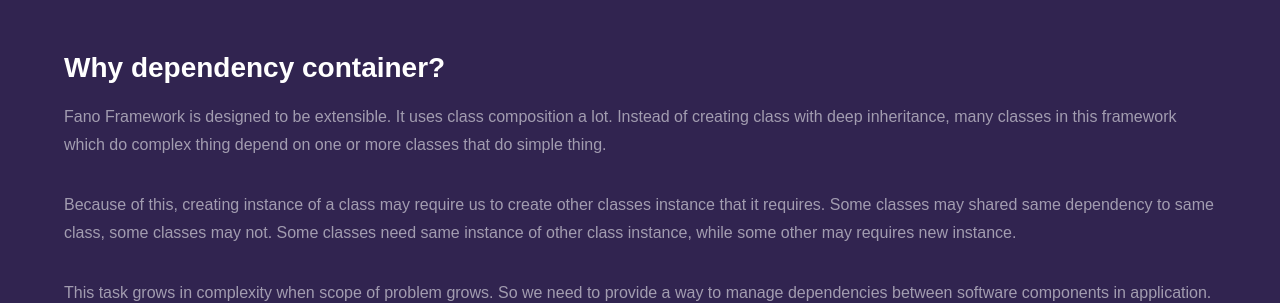
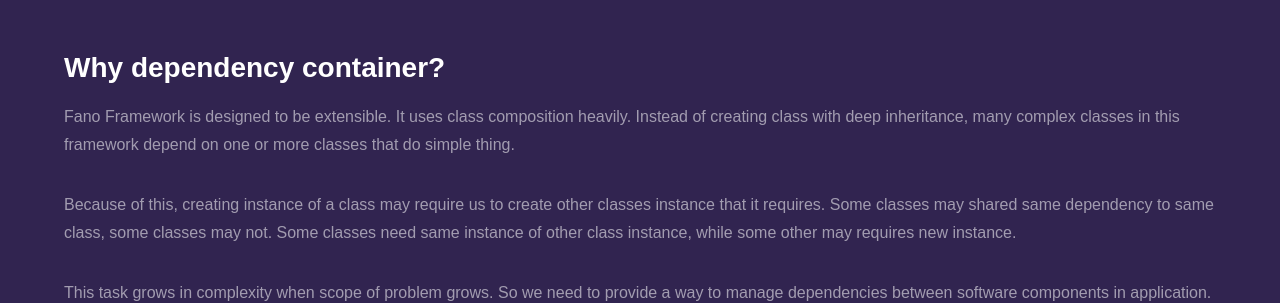
Before and after one commit to fanoframework/fanoframework.github.io, a Jekyll site: the page built from dependency-container/index.md, in a window 1280 px wide and 900 px high. Shown: the part 247-550 px from the top of the window. Built offline with Jekyll 4.4.1, drawn with Linux system fonts in a browser that asks for light colours; our own code applies the rules of GitHub Pages for plain Markdown files.

Commit message:
simplify sentence

```diff
--- a/dependency-container/index.md
+++ b/dependency-container/index.md
@@ -7,8 +7,8 @@
 
 ## Why dependency container?
 
-Fano Framework is designed to be extensible. It uses class composition a lot.
-Instead of creating class with deep inheritance, many classes in this framework which do complex thing depend on one or more classes that do simple thing.
+Fano Framework is designed to be extensible. It uses class composition heavily.
+Instead of creating class with deep inheritance, many complex classes in this framework depend on one or more classes that do simple thing.
 
 Because of this, creating instance of a class may require us to create
 other classes instance that it requires. Some classes may shared same dependency to same class, some classes may not. Some classes need same instance of
```
